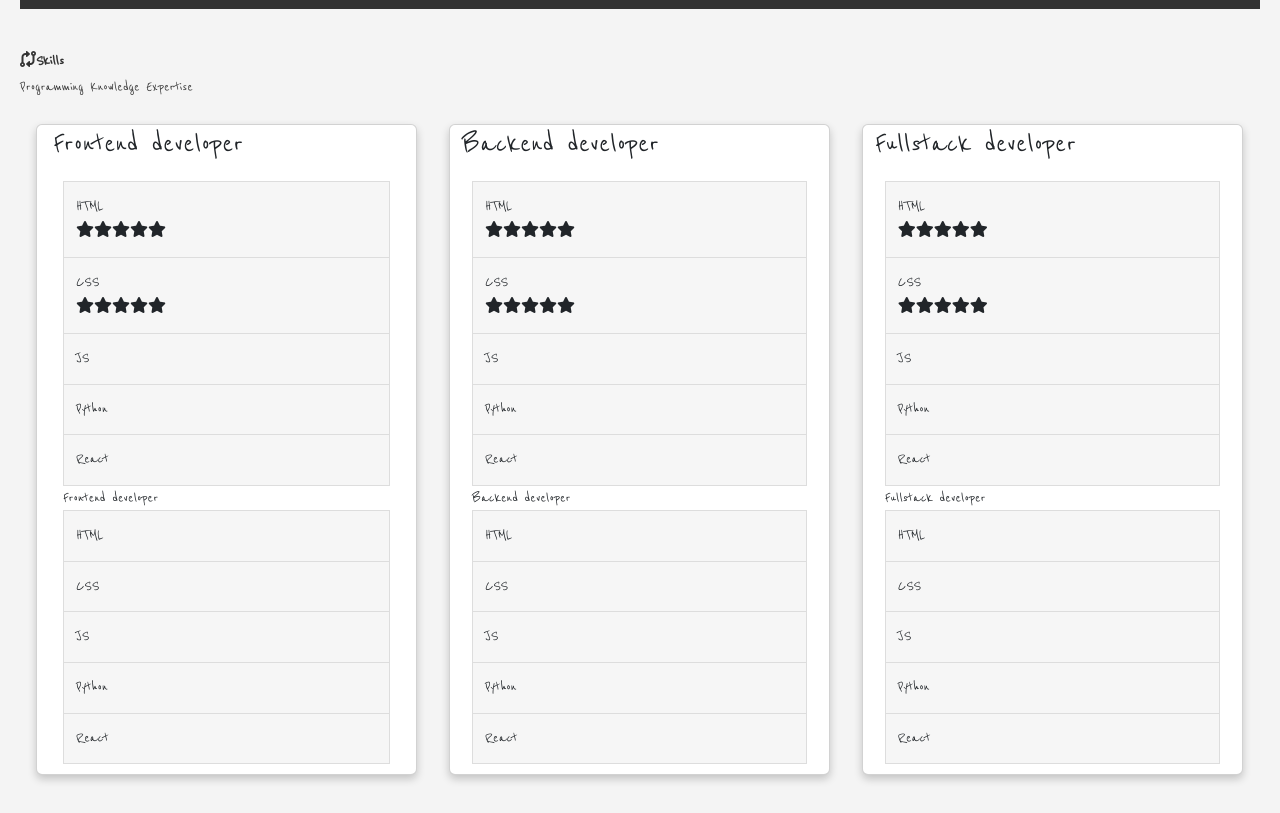
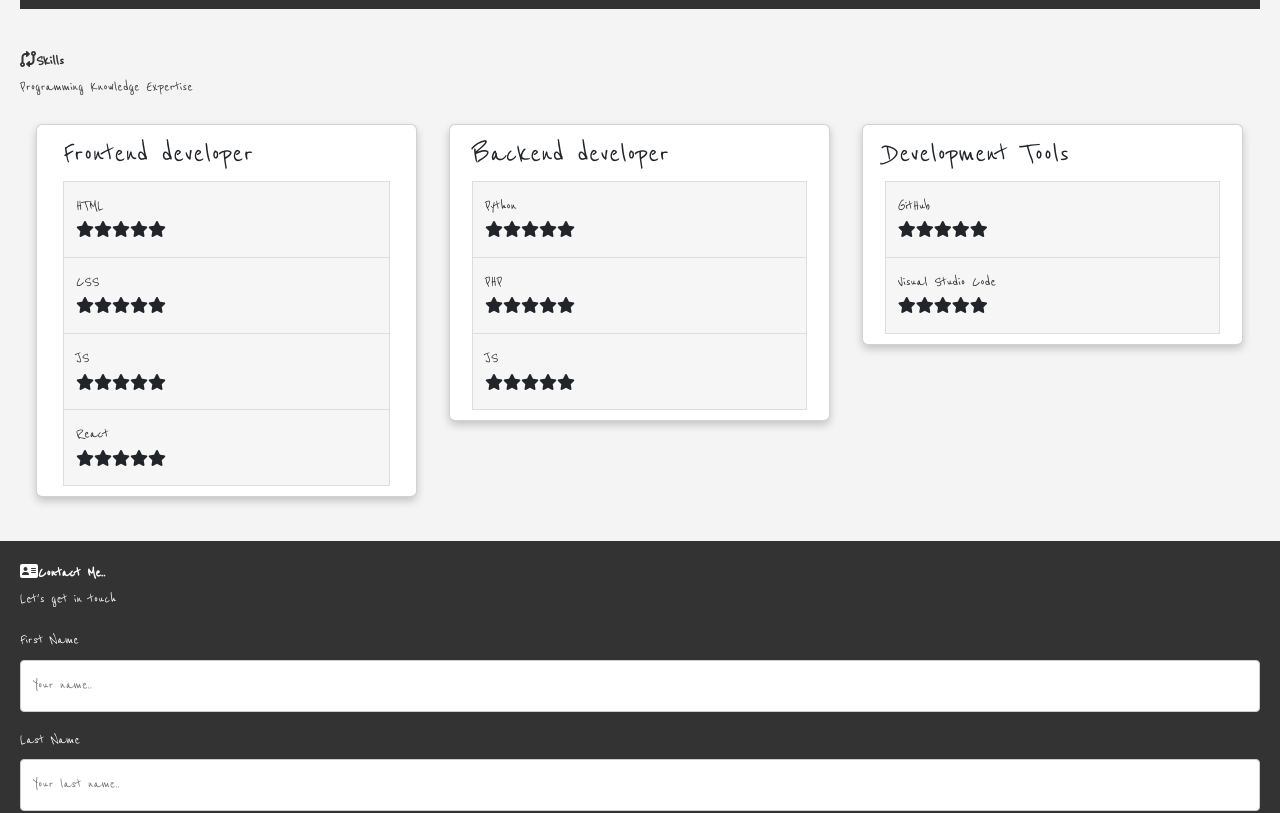
Before and after one commit to Allynesta/cv-tsx, a React (Vite) app: page / in a window 1280 px wide. Shown: the part 660-1473 px from the top of the page. Built offline with nearby package versions, Linux system fonts and the light colour scheme.

Commit message:
appropriate value in card

```diff
--- a/src/component/Experience.tsx
+++ b/src/component/Experience.tsx
@@ -18,7 +18,7 @@ const Experience = () => {
 	};
 
 	return (
-		<div className="experience-section">
+		<div className="experience-section" id="experience-section">
 			<h4>
 				<FontAwesomeIcon icon={faBriefcase} />
 				<b>Working Experience</b>
--- a/src/component/SkillCard.tsx
+++ b/src/component/SkillCard.tsx
@@ -3,7 +3,9 @@ import SkillList from "./SkillList";
 
 const SkillCard = () => {
 	// Defining the main App component
-	const items = ["HTML", "CSS", "JS", "Python", "React"]; // Defining an array of items to be used in the ListGroup component
+	const itemsFrontend = ["HTML", "CSS", "JS", "React"]; // Defining an array of items to be used in the ListGroup component
+	const itemsBackend = ["Python", "PHP", "JS"]; // Defining an array of items to be used in the ListGroup component
+	const itemsDevelopmentTools = ["GitHub", "Visual Studio Code"]; // Defining an array of items to be used in the ListGroup component
 
 	return (
 		<>
@@ -11,10 +13,8 @@ const SkillCard = () => {
 				<div className="card-column">
 					<div className="card">
 						<div className="card-info">
-							<h2>Frontend developer</h2>
-
 							<SkillList
-								items={items} // Passing the items array as a prop to ListGroup
+								items={itemsFrontend} // Passing the items array as a prop to ListGroup
 								heading="Frontend developer" // Passing a heading prop to ListGroup
 							/>
 						</div>
@@ -23,9 +23,8 @@ const SkillCard = () => {
 				<div className="card-column">
 					<div className="card">
 						<div className="container">
-							<h2>Backend developer</h2>
 							<SkillList
-								items={items} // Passing the items array as a prop to ListGroup
+								items={itemsBackend} // Passing the items array as a prop to ListGroup
 								heading="Backend developer" // Passing a heading prop to ListGroup
 							/>
 						</div>
@@ -34,10 +33,9 @@ const SkillCard = () => {
 				<div className="card-column">
 					<div className="card">
 						<div className="container">
-							<h2>Fullstack developer</h2>
 							<SkillList
-								items={items} // Passing the items array as a prop to ListGroup
-								heading="Fullstack developer" // Passing a heading prop to ListGroup
+								items={itemsDevelopmentTools} // Passing the items array as a prop to ListGroup
+								heading="Development Tools" // Passing a heading prop to ListGroup
 							/>
 						</div>
 					</div>
--- a/src/component/SkillList.tsx
+++ b/src/component/SkillList.tsx
@@ -10,30 +10,7 @@ const SkillList = ({ items, heading }: Props) => {
 	return (
 		<>
 			<ul className="list-group">
-				<li>
-					HTML
-					<div>
-						<span className="fa fa-star checked" />
-						<span className="fa fa-star checked" />
-						<span className="fa fa-star checked" />
-						<span className="fa fa-star" />
-						<span className="fa fa-star" />
-					</div>
-				</li>
-				<li>
-					CSS{" "}
-					<div>
-						<span className="fa fa-star checked" />
-						<span className="fa fa-star checked" />
-						<span className="fa fa-star checked" />
-						<span className="fa fa-star" />
-						<span className="fa fa-star" />
-					</div>
-				</li>
-				<li>JS</li>
-				<li>Python</li>
-				<li>React</li>
-				{heading}
+				<h2>{heading}</h2>
 				{items.length === 0 && <p>No item found in list</p>}{" "}
 				{/* Defining a list with a class name for styling */}
 				{items.map((item) => (
@@ -41,6 +18,13 @@ const SkillList = ({ items, heading }: Props) => {
 						key={item} // Using item as a unique key for each list element
 					>
 						{item} {/* Displaying the item text */}
+						<div>
+							<span className="fa fa-star checked" />
+							<span className="fa fa-star checked" />
+							<span className="fa fa-star checked" />
+							<span className="fa fa-star" />
+							<span className="fa fa-star" />
+						</div>
 					</li>
 				))}
 			</ul>
```
